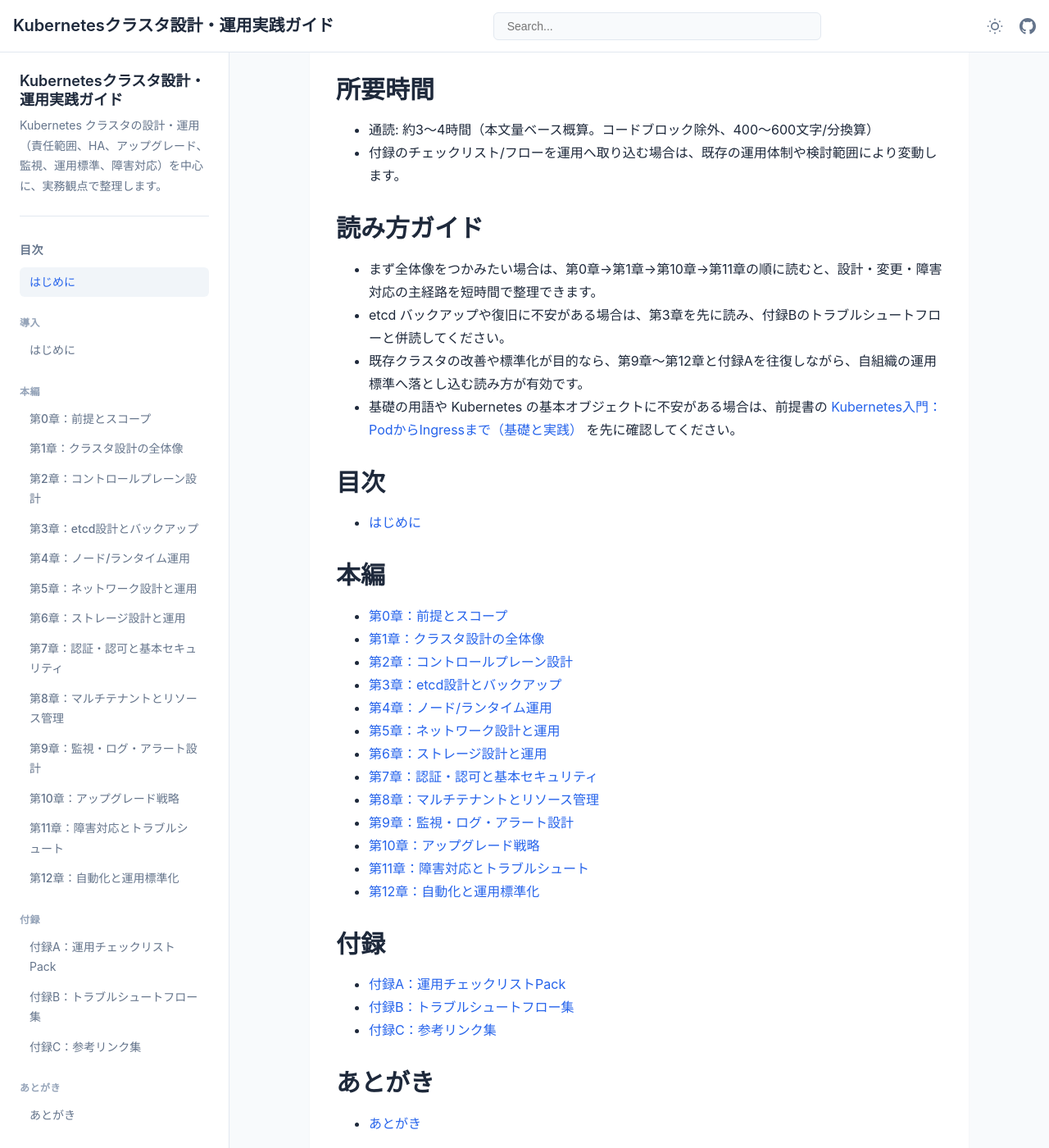
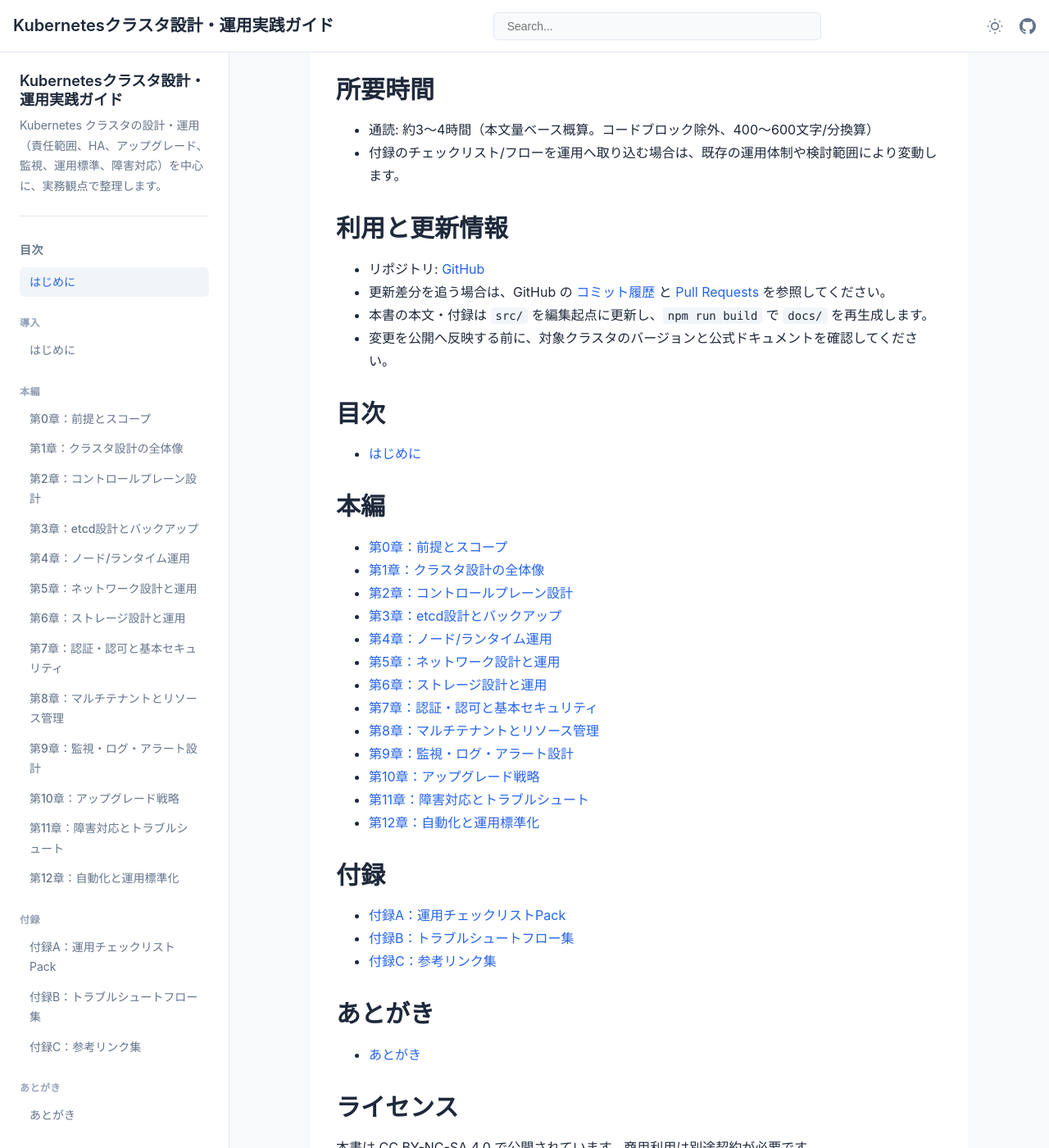
Before and after one commit to itdojp/kubernetes-cluster-ops-book, a Jekyll site: the page built from docs/index.md, in a window 1280 px wide and 1400 px high, scrolled down 727 px. Shown: the whole window at 82% size. Built offline with Jekyll 4.4.1, drawn with Linux system fonts in a browser that asks for light colours; some of the changed text lies outside the part shown.

Commit message:
Address Copilot review feedback on source index sync

```diff
--- a/docs/index.md
+++ b/docs/index.md
@@ -25,11 +25,11 @@ Kubernetes クラスタの設計・運用（責任範囲、HA、アップグレ
 - 通読: 約3〜4時間（本文量ベース概算。コードブロック除外、400〜600文字/分換算）
 - 付録のチェックリスト/フローを運用へ取り込む場合は、既存の運用体制や検討範囲により変動します。
 
-## 読み方ガイド
-- まず全体像をつかみたい場合は、第0章→第1章→第10章→第11章の順に読むと、設計・変更・障害対応の主経路を短時間で整理できます。
-- etcd バックアップや復旧に不安がある場合は、第3章を先に読み、付録Bのトラブルシュートフローと併読してください。
-- 既存クラスタの改善や標準化が目的なら、第9章〜第12章と付録Aを往復しながら、自組織の運用標準へ落とし込む読み方が有効です。
-- 基礎の用語や Kubernetes の基本オブジェクトに不安がある場合は、前提書の [Kubernetes入門：PodからIngressまで（基礎と実践）](https://itdojp.github.io/kubernetes-basics-book/) を先に確認してください。
+## 利用と更新情報
+- リポジトリ: [GitHub](https://github.com/itdojp/kubernetes-cluster-ops-book)
+- 更新差分を追う場合は、GitHub の [コミット履歴](https://github.com/itdojp/kubernetes-cluster-ops-book/commits/main/) と [Pull Requests](https://github.com/itdojp/kubernetes-cluster-ops-book/pulls) を参照してください。
+- 本書の本文・付録は `src/` を編集起点に更新し、`npm run build` で `docs/` を再生成します。
+- 変更を公開へ反映する前に、対象クラスタのバージョンと公式ドキュメントを確認してください。
 
 ## 目次
 - [はじめに](introduction/)
@@ -60,12 +60,5 @@ Kubernetes クラスタの設計・運用（責任範囲、HA、アップグレ
 
 - [あとがき](afterword/)
 
-## 利用と更新情報
-- 公開ページ: [GitHub Pages](https://itdojp.github.io/kubernetes-cluster-ops-book/)
-- リポジトリ: [GitHub](https://github.com/itdojp/kubernetes-cluster-ops-book)
-- 更新確認先: [コミット履歴](https://github.com/itdojp/kubernetes-cluster-ops-book/commits/main/)、[Pull Requests](https://github.com/itdojp/kubernetes-cluster-ops-book/pulls)
-- Kubernetes 本体、CNI、CSI、Ingress Controller の挙動差は版に依存するため、手順を流用する前に対象クラスタのバージョンと公式ドキュメントを確認してください。
-- 本番クラスタで変更を行う前に、メンテナンス計画、etcd バックアップ、ロールバック手順を先に用意してください。
-
 ## ライセンス
 本書は CC BY-NC-SA 4.0 で公開されています。商用利用は別途契約が必要です。
```
Also changed, not shown: src/index.md (+6 -0 lines).
